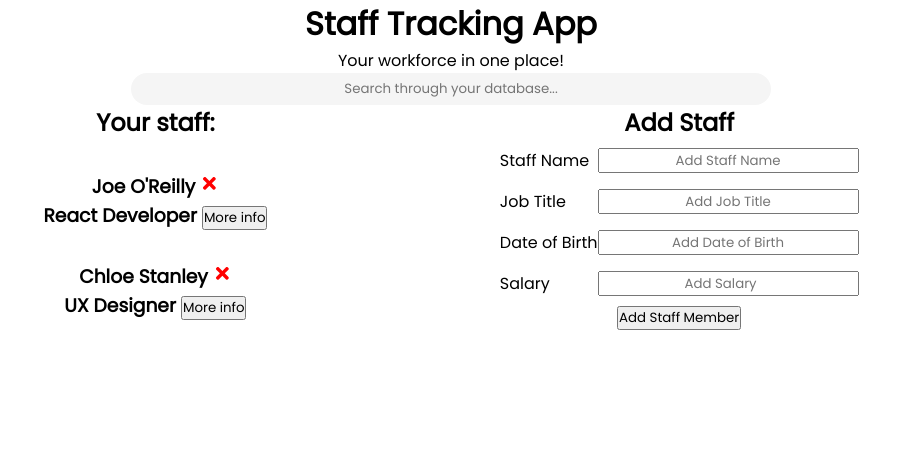
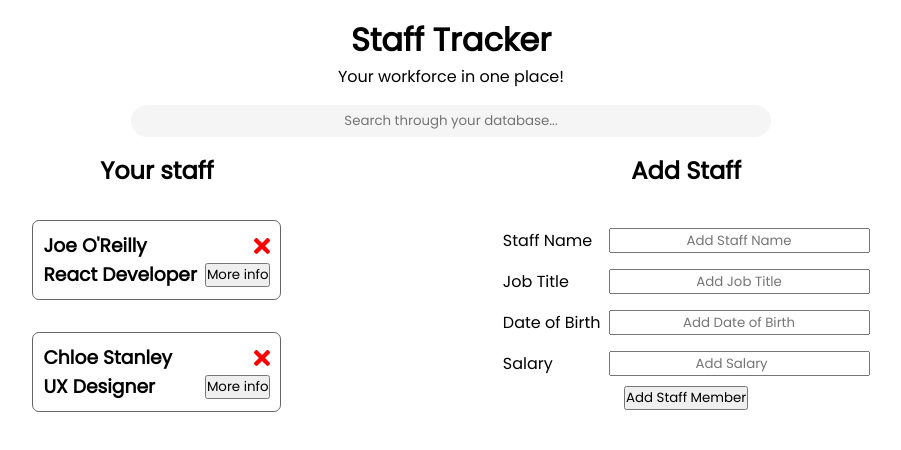
Before and after one commit to JosephO1992/react-staff-tracker, a React (Create React App) app: page / in a window 1280 px wide. Shown: the top 450 px of the page, without its empty margins (189-1090 px from the left). Built offline with nearby package versions, Linux system fonts and the light colour scheme.

Commit message:
Added new styling

```diff
--- a/src/App.js
+++ b/src/App.js
@@ -53,7 +53,10 @@ staffMembers.defaultProps = {
 }
 
 staffMembers.PropTypes = {
-  name: PropTypes.string
+  name: PropTypes.string,
+  title: PropTypes.string,
+  dob: PropTypes.string,
+  salary: PropTypes.number
 }
 
   return (
@@ -66,7 +69,7 @@ staffMembers.PropTypes = {
       <StaffList staffMembers={staffMembers} onDelete={deleteStaff} onDisplay={displayInfo}/>
       <div>
         <div>
-        <h2>Add Staff</h2>
+
         <AddStaff onAdd={addStaff}/>
         </div>
       </div>
--- a/src/components/AddStaff.js
+++ b/src/components/AddStaff.js
@@ -28,7 +28,9 @@ const onSubmit = (e) => {
 }
 
     return (
-        <form onSubmit={onSubmit}>
+        <div>
+            <h2>Add Staff</h2>
+<form className='staff-form' onSubmit={onSubmit}>
             <div className='container' id="form-label">
                 <label> Staff Name </label>
                 <input type="text" placeholder='Add Staff Name' value={name} onChange={(e) => {
@@ -55,6 +57,9 @@ const onSubmit = (e) => {
             </div>
             <input type="submit" value='Add Staff Member'/>
         </form>
+
+        </div>
+
     )
 }
 
--- a/src/components/Header.js
+++ b/src/components/Header.js
@@ -3,8 +3,8 @@ import React, { Component } from 'react'
 export class Header extends Component {
     render() {
         return (
-            <div>
-                <h1>Staff Tracking App</h1>
+            <div className="header">
+                <h1>Staff Tracker</h1>
                 <p>Your workforce in one place!</p>
             </div>
         )
--- a/src/components/Staff.js
+++ b/src/components/Staff.js
@@ -5,12 +5,18 @@ import {FaTimes} from 'react-icons/fa'
 const Staff = ({staff, onDelete, onDisplay}) => {
     return (
         <div className='staff-item'>
-            <h3>{staff.name} <FaTimes style={{color: 'red', cursor: 'pointer'}}
-            onClick={() => onDelete(staff.id)}/> </h3>
+            <div className='container staff-display'>
+            <h3>{staff.name}</h3> <FaTimes className='delete-button' style={{color: 'red', cursor: 'pointer'}}
+            onClick={() => onDelete(staff.id)}/>
+            </div>
 
 
+            <div className='container staff-display'>
+            <h3>{staff.title}  </h3> <button className='info-button'onClick={() => onDisplay(staff.id)}>{`${staff.open ? 'Less info' : 'More info' }`}</button>
 
-            <h3>{staff.title} <button onClick={() => onDisplay(staff.id)}>{`${staff.open ? 'Less info' : 'More info' }`}</button> </h3>
+            </div>
+
+
 
             <div className={`${staff.open ? ' ' :  'more-info'}`}>
             <p>{staff.dob}</p>
--- a/src/components/StaffList.js
+++ b/src/components/StaffList.js
@@ -4,7 +4,7 @@ const StaffList = ( {staffMembers, onDelete, onDisplay} ) => {
 
     return (
         <div>
-            <h2> Your staff: </h2>
+            <h2> Your staff </h2>
             <div className="container-vertical staff-container">
             {staffMembers.map((staff) => (
             <Staff key={staff.id} staff={staff} onDelete={onDelete} onDisplay={onDisplay} />))}
--- a/src/index.css
+++ b/src/index.css
@@ -6,12 +6,17 @@
     font-family: 'Poppins', sans-serif;
 }
 
+.header {
+    margin: 1rem;
+}
+
 .searchBar {
     width: 50vw;
     height: 2rem;
     border-radius: 1rem;
     background-color: #f5f5f5;
     border: none;
+    margin-bottom: 1rem;
 }
 
 .searchBar:focus {
@@ -36,6 +41,14 @@ color: 'red'
 
 .staff-item {
     margin-top: 2rem;
+    padding: 10px;
+    border: 1px solid #666464;
+    border-radius: 7px;
+}
+
+.staff-display {
+    justify-content: space-between;
+    align-items: center;
 }
 
 .more-info {
@@ -46,3 +59,19 @@ color: 'red'
     justify-content: space-between;
     padding: 0.5rem 0;
 }
+
+#form-label label {
+    margin-right: 0.5rem;
+}
+
+.delete-button {
+    height: 1.5rem
+}
+
+.info-button {
+    margin-left: 0.5rem
+}
+
+.staff-form {
+    margin-top: 2rem
+}
```
